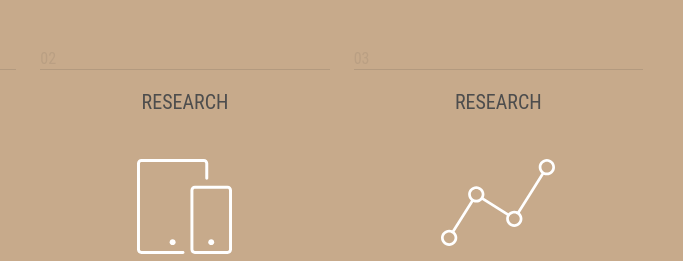
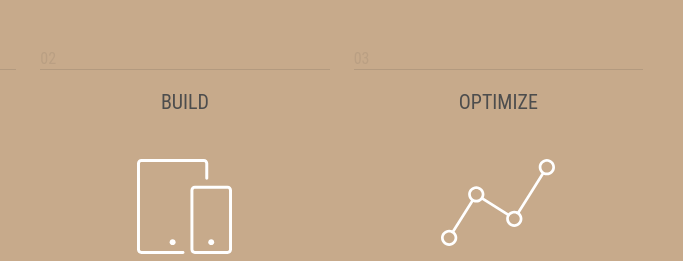
Before and after one commit to Mrecnazovec/Stone, a plain HTML site: page index.html in a window 1280 px wide. Shown: the part 566-827 px from the top of the page, 455-1138 px from the left. Drawn offline with Linux system fonts and the light colour scheme.

Commit message:
Add files via upload

```diff
--- a/index.html
+++ b/index.html
@@ -115,7 +115,7 @@
                         <div class="col-4">
                             <h1 class="numberOfcontent">02</h1>
                             <div class="mainTwo_content_box">
-                                <h1 class="mainTwo_content_box_title">RESEARCH</h1>
+                                <h1 class="mainTwo_content_box_title">BUILD</h1>
                                 <div class="img_box_mainTwo"><img src="./assets/icons/phone.svg" alt="lamp" class="mainTwo_content_box_img"></div>
                                 <h1 class="mainTwo_content_box_info">Lorem ipsum dolor sit amet, consectetur adipiscing elit. Suspendisse varius enim in eros elementum.</h1>
                             </div>
@@ -123,7 +123,7 @@
                         <div class="col-4">
                             <h1 class="numberOfcontent">03</h1>
                             <div class="mainTwo_content_box">
-                                <h1 class="mainTwo_content_box_title">RESEARCH</h1>
+                                <h1 class="mainTwo_content_box_title">OPTIMIZE</h1>
                                 <div class="img_box_mainTwo"><img src="./assets/icons/neo.svg" alt="lamp" class="mainTwo_content_box_img"></div>
                                 <h1 class="mainTwo_content_box_info">Lorem ipsum dolor sit amet, consectetur adipiscing elit. Suspendisse varius enim in eros elementum.</h1>
                             </div>
```
